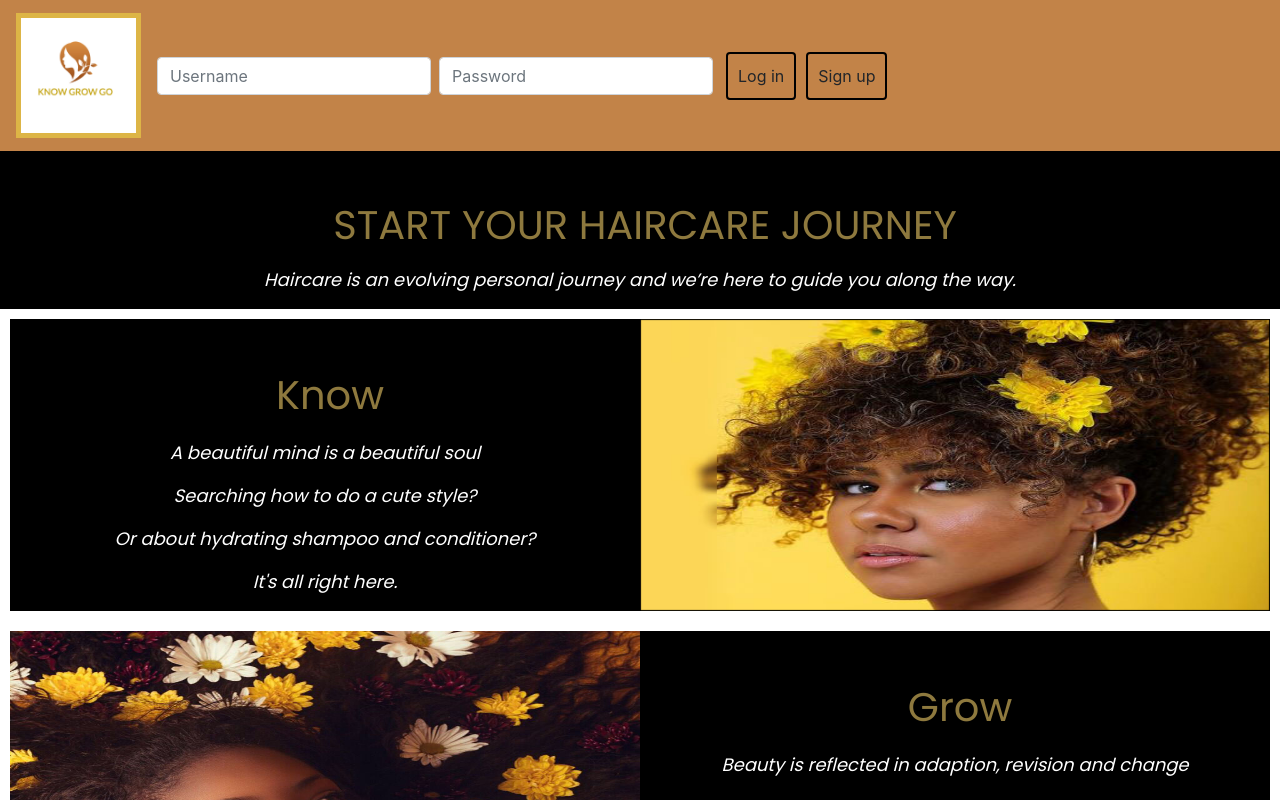
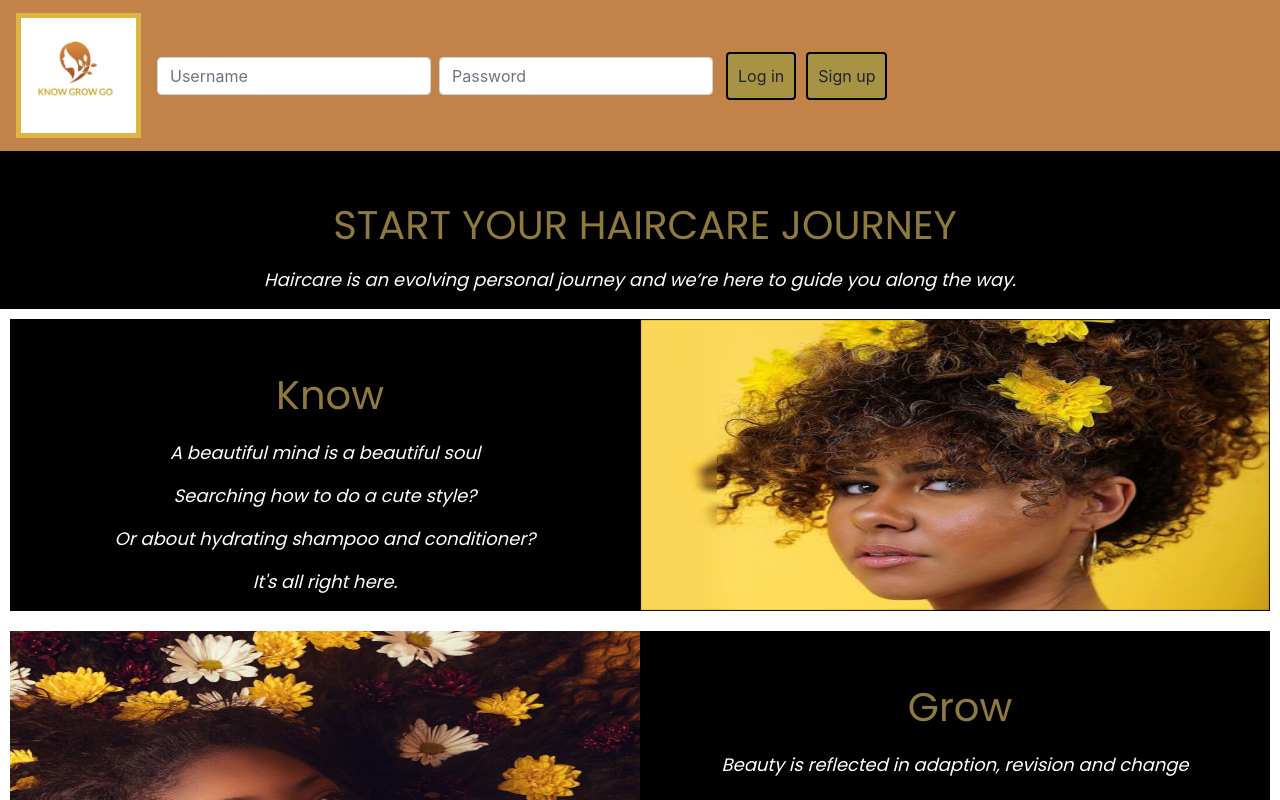
Before and after one commit to Sharaeg4896/Project3, a React (Create React App) app in the folder my-app/: page / in a window 1280 px wide. Shown: the top 800 px of the page. Built offline with nearby package versions, Linux system fonts and the light colour scheme; a web font is replaced by a local one.

Commit message:
changing styling of submit button

```diff
--- a/my-app/src/components/searchArea/styles.css
+++ b/my-app/src/components/searchArea/styles.css
@@ -13,3 +13,7 @@
     padding: 3%;
     font-family: 'Poppins', sans-serif;
 }
+
+.btn {
+    background-color: #a89344;
+}
```
